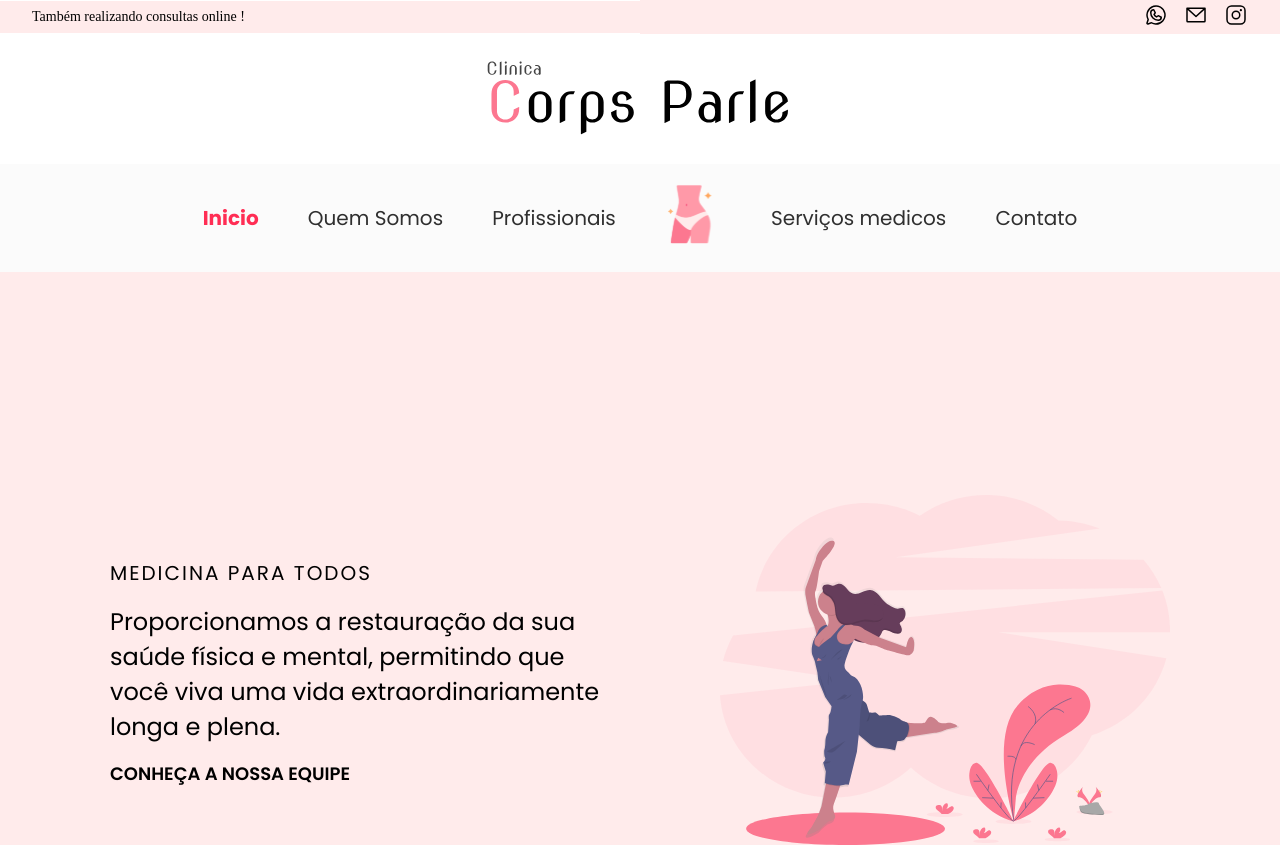
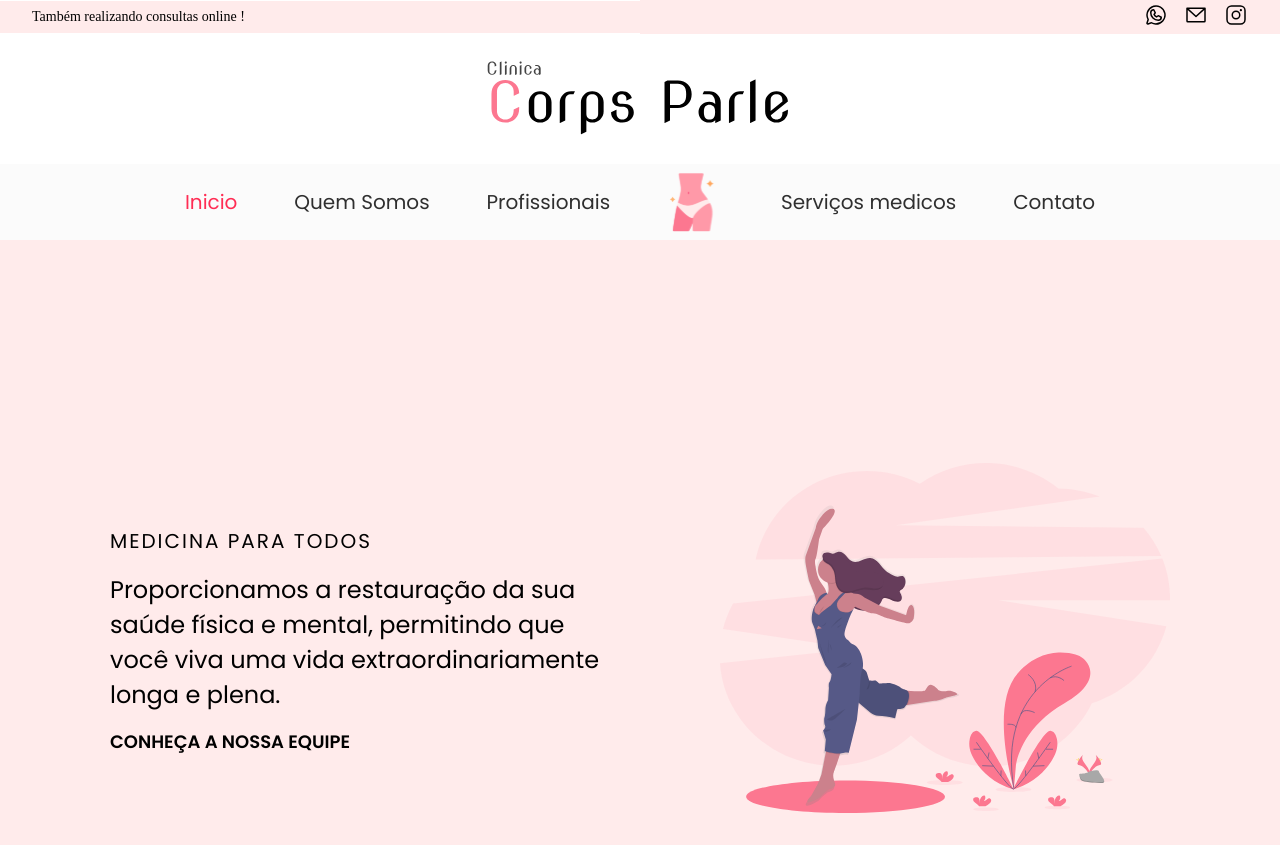
Before and after one commit to cleitonBarros/Corps-Parle, a React (Vite) app in the folder profile/: page / in a window 1280 px wide. Shown: the top 845 px of the page. Built offline with nearby package versions, Linux system fonts and the light colour scheme; a web font is replaced by a local one.

Commit message:
:lipstick: styled: change padding nav tag and add image  at sidebar

```diff
--- a/profile/src/Components/header/style.ts
+++ b/profile/src/Components/header/style.ts
@@ -106,7 +106,7 @@ export const Nav = styled.nav`
   align-items: center;
   justify-content: center;
   flex-direction: column;
-  padding: 1rem 10%;
+  padding: 0.5rem 10%;
   background-color: ${({ theme }) => theme.COLORS["WHITE-300"]};
 
   ul {
@@ -120,6 +120,10 @@ export const Nav = styled.nav`
       align-items: center;
       justify-content: center;
       a {
+        display: flex;
+        align-items: center;
+        justify-content: center;
+
         font-size: 1rem;
         font-family: "poppins";
         color: ${({ theme }) => theme.COLORS["BLACK-600"]};
@@ -127,7 +131,6 @@ export const Nav = styled.nav`
 
         &.active {
           color: ${({ theme }) => theme.COLORS["PINK-900"]};
-          font-weight: 700;
         }
 
         &:hover {
@@ -141,7 +144,6 @@ export const Nav = styled.nav`
     display: flex;
   }
   @media (${({ theme }) => theme.DEVICE.laptop}) {
-    padding: 1.25rem 12%;
     ul {
       li {
         a {
--- a/profile/src/Components/sidebar/index.tsx
+++ b/profile/src/Components/sidebar/index.tsx
@@ -1,7 +1,7 @@
 import React from "react";
 import { NavLink } from "react-router-dom";
 
-import logo from "../../assets/svg/logo.svg";
+import logo from "../../assets/svg/logoname.svg";
 import { UseWindowSize } from "../../hook/useWidthSize";
 import * as S from "./style";
 
@@ -27,13 +27,9 @@ export function SiderMenu() {
         <Dialog.Overlay />
         <S.Sidebar className={open ? "open" : ""}>
           <S.Menu>
-            <div className="logo">
-              <p>clinica</p>
-              <h2>
-                Corps <span>P</span>arle
-              </h2>
+            <figure className="logo">
               <img src={logo} alt="logo" />
-            </div>
+            </figure>
             <ul>
               <li>
                 <NavLink to="/" onClick={() => setOpen(false)}>
@@ -52,7 +48,7 @@ export function SiderMenu() {
               </li>
               <li>
                 <NavLink to="/services" onClick={() => setOpen(false)}>
-                  Serviços medicos
+                  Serviços
                 </NavLink>
               </li>
               <li>
--- a/profile/src/Components/sidebar/style.ts
+++ b/profile/src/Components/sidebar/style.ts
@@ -86,6 +86,19 @@ export const Menu = styled.menu`
     }
   }
 
+  figure {
+    width: 90%;
+    height: auto;
+    img {
+      width: 100%;
+    }
+  }
+  @media (${({ theme }) => theme.DEVICE.mobile}) {
+    figure {
+      width: 75%;
+    }
+  }
+
   @media (${({ theme }) => theme.DEVICE.tablet}) {
     transform: translateX(-100%);
   }
```
